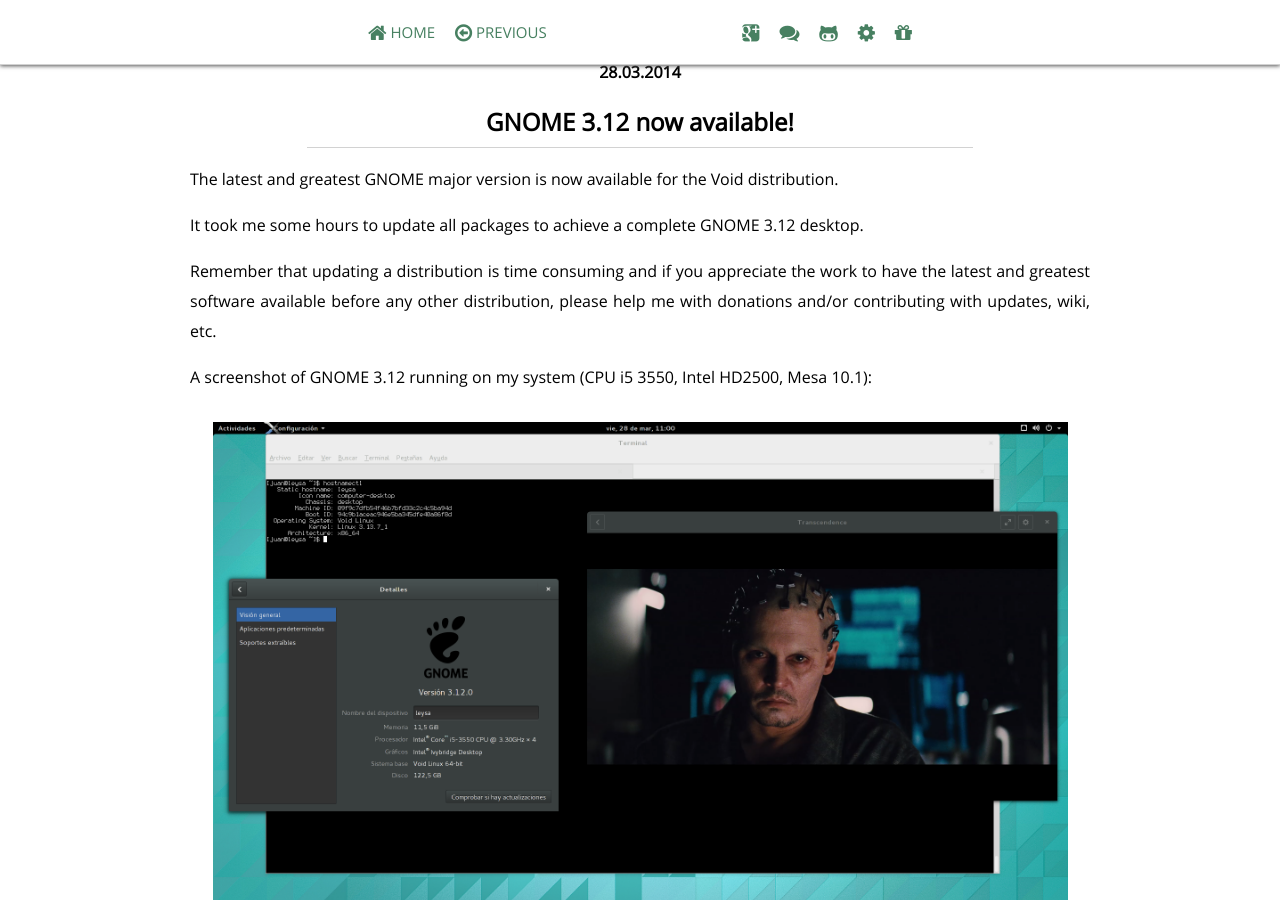
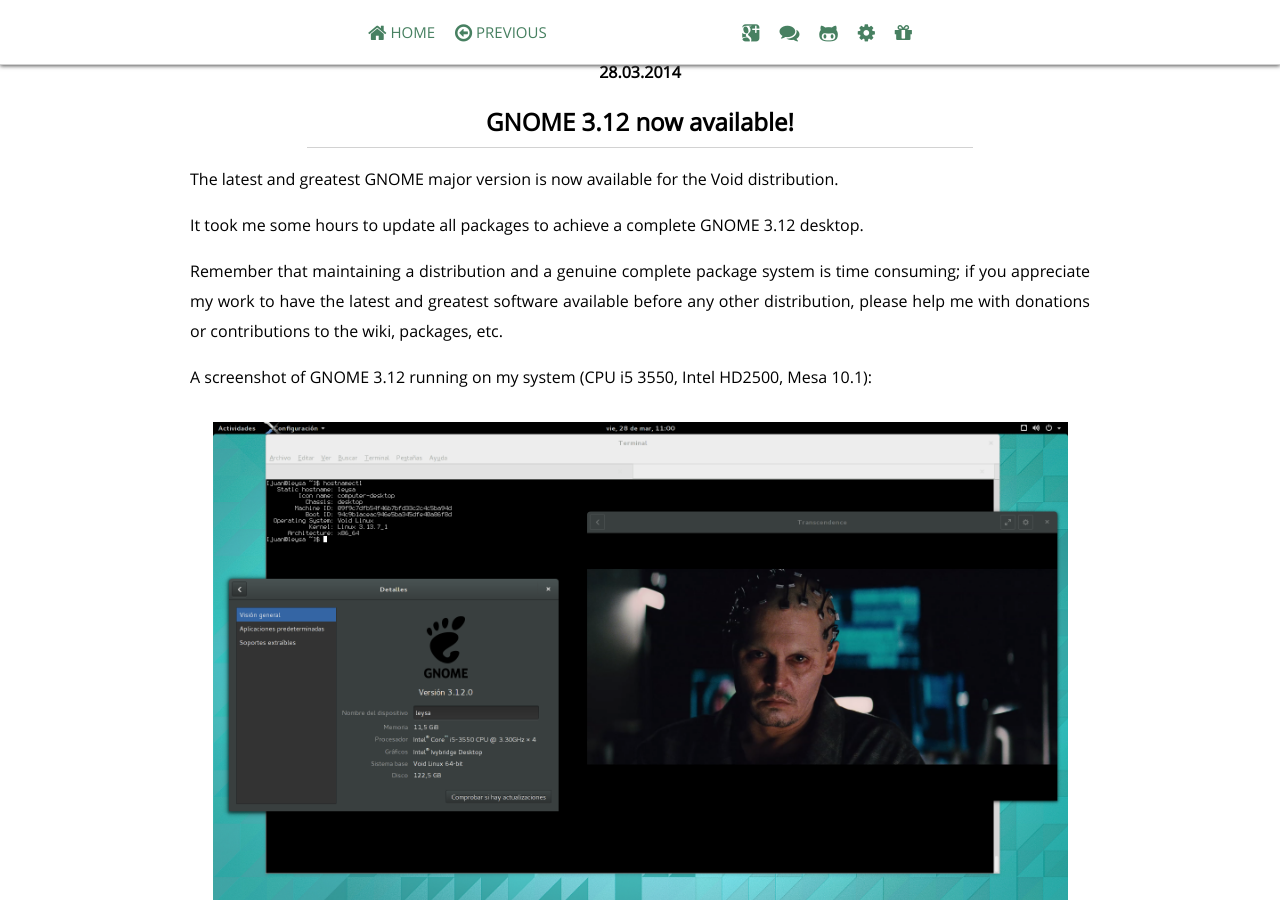
Before and after one commit to void-linux/void-linux.github.io, a Jekyll site: the page built from _posts/2014-03-28-GNOME-3.12.markdown, in a window 1280 px wide and 900 px high, scrolled down 400 px. Built offline with Jekyll 4.4.1, drawn with Linux system fonts in a browser that asks for light colours; Markdown is read by kramdown in place of the engine named in the settings; comment, search, counter and statistics services are not loaded.

Commit message:
posts: gnome-3.12: tweaks.

```diff
--- a/_posts/2014-03-28-GNOME-3.12.markdown
+++ b/_posts/2014-03-28-GNOME-3.12.markdown
@@ -8,9 +8,10 @@
 
 It took me some hours to update all packages to achieve a complete GNOME 3.12 desktop.
 
-Remember that updating a distribution is time consuming and if you appreciate the work
-to have the latest and greatest software available before any other distribution, please
-help me with donations and/or contributing with updates, wiki, etc.
+Remember that maintaining a distribution and a genuine complete package system
+is time consuming; if you appreciate my work to have the latest and greatest software
+available before any other distribution, please help me with donations or contributions
+to the wiki, packages, etc.
 
 A screenshot of GNOME 3.12 running on my system (CPU i5 3550, Intel HD2500, Mesa 10.1):
 
```
